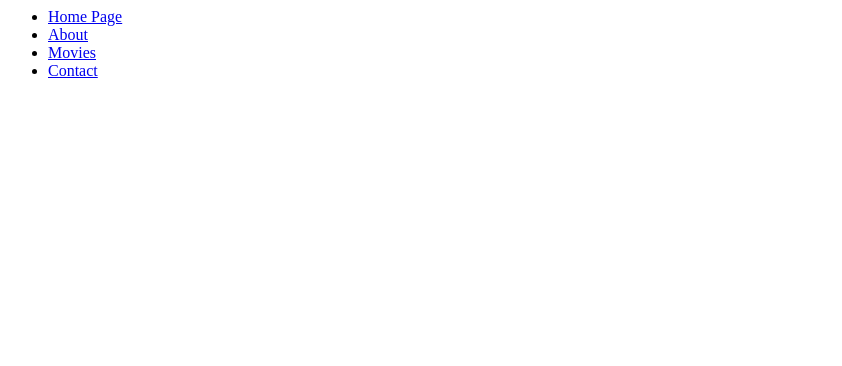
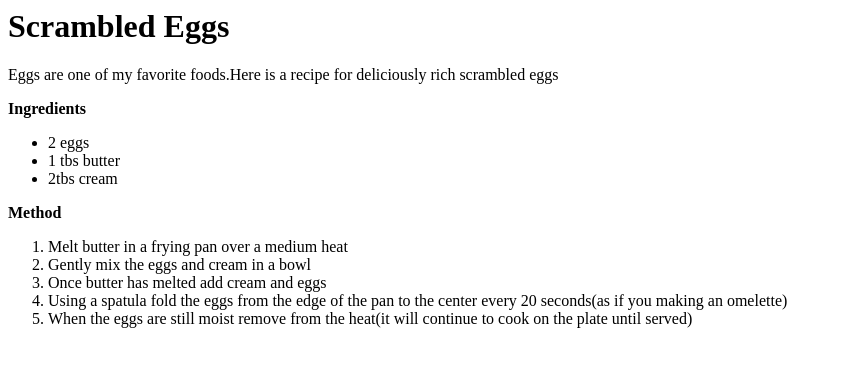
Before and after one commit to Rafay5911/Noman-Assigment-Saylani, a plain HTML site: page index.html in a window 1280 px wide. Shown: the whole page, without its empty margins (0-842 px from the left). Drawn offline with Linux system fonts and the light colour scheme.

Commit message:
my second document

```diff
--- a/index.html
+++ b/index.html
@@ -3,11 +3,21 @@
     <title>Document</title>
 </head>
 <body>
+    <h1>Scrambled Eggs</h1>
+    <p>Eggs are one of my favorite foods.Here is a recipe for deliciously rich scrambled eggs</p>
+    <p><b>Ingredients</b></p>
     <ul>
-    <li><a href="Go to index.html">Home Page</a></li>
-    <li><a href="Go to images.html">About</a></li>
-    <li><a href="Go to movies.html">Movies</a></li>
-    <li><a href="Go to music.html">Contact</a></li>
+        <li>2 eggs</li>
+        <li>1 tbs butter</li>
+        <li>2tbs cream</li>
     </ul>
+    <p><b>Method</b></p>
+    <ol>
+        <li>Melt butter in a frying pan over a medium heat</li>
+        <li>Gently mix the eggs and cream in a bowl</li>
+        <li>Once butter has melted add cream and eggs</li>
+        <li>Using a spatula fold the eggs from the edge of the pan to the center every 20 seconds(as if you making an omelette)</li>
+        <li>When the eggs are still moist remove from the heat(it will continue to cook on the plate until served)</li>
+    </ol>
 </body>
 </html>
```
